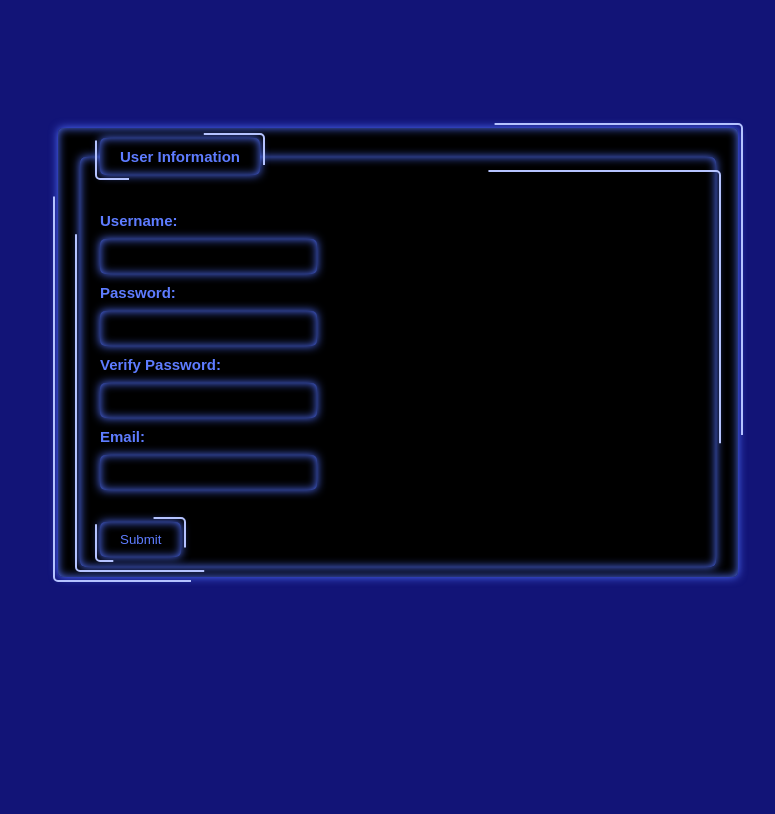
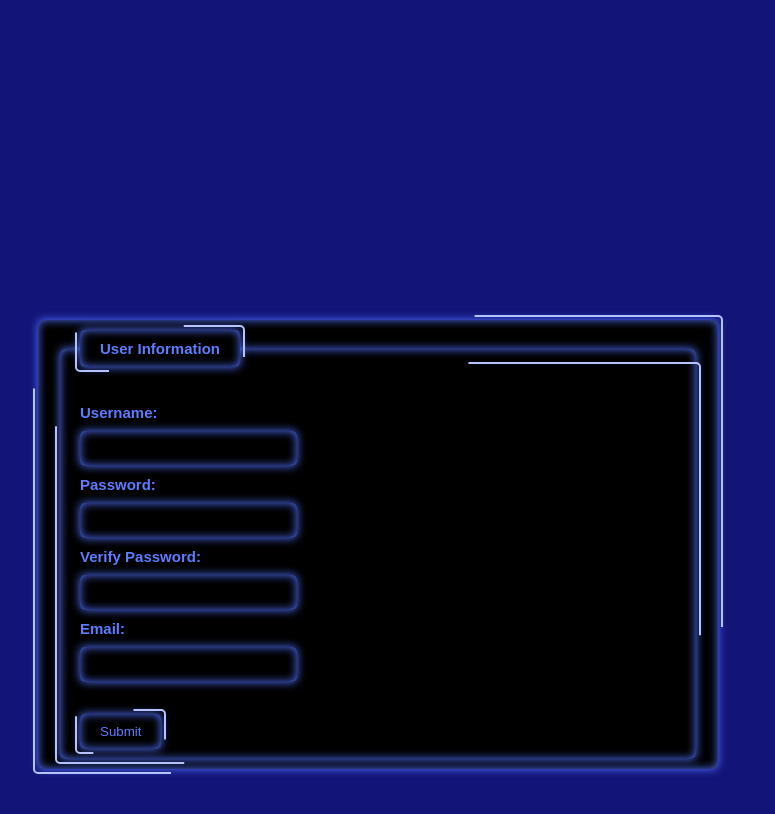
Before and after one commit to David4bay/VSCode, a plain HTML site: page Cool Styling.html in a window 1280 px wide. Shown: the whole page, without its empty margins (262-1037 px from the left). Drawn offline with Linux system fonts and the light colour scheme.

Commit message:
Nested form in parent div.

```diff
--- a/Cool Styling.css
+++ b/Cool Styling.css
@@ -1,6 +1,6 @@
 
 /* Body Styling */
-body {
+body, div {
     font-size: 15px;
     font-weight: 600;
     background-color: #121477;
@@ -73,12 +73,16 @@ label {
     padding-top: 10px;
 }
 
+/* Div styling */
+div {
+    display: block;
+    width: 100;
+    height: 100vh;
+}
+
 /* Form Styling */
 form {
-    position: relative;
     padding-bottom: 5450px;
     max-width: 50%;
-    left: 25%;
-    right: 25%;
-    top: 8rem;
+    margin: 25% auto;
 }
--- a/Cool Styling.html
+++ b/Cool Styling.html
@@ -8,6 +8,7 @@
     <title>Document</title>
 </head>
 <body>
+    <div> <!--Opening div-->
     <form class="rotation">     <!--Form starting tag-->
         <fieldset class="rotation">     <!--Fieldset starting tag-->
             <legend class="rotation">User Information</legend>  <!--Legend tag/User Information-->
@@ -27,5 +28,6 @@
             <button id="submit" class="rotation">Submit</button>   <!--Submit button-->
         </fieldset>
     </form>
+    </div>
 </body>
 </html>
```
